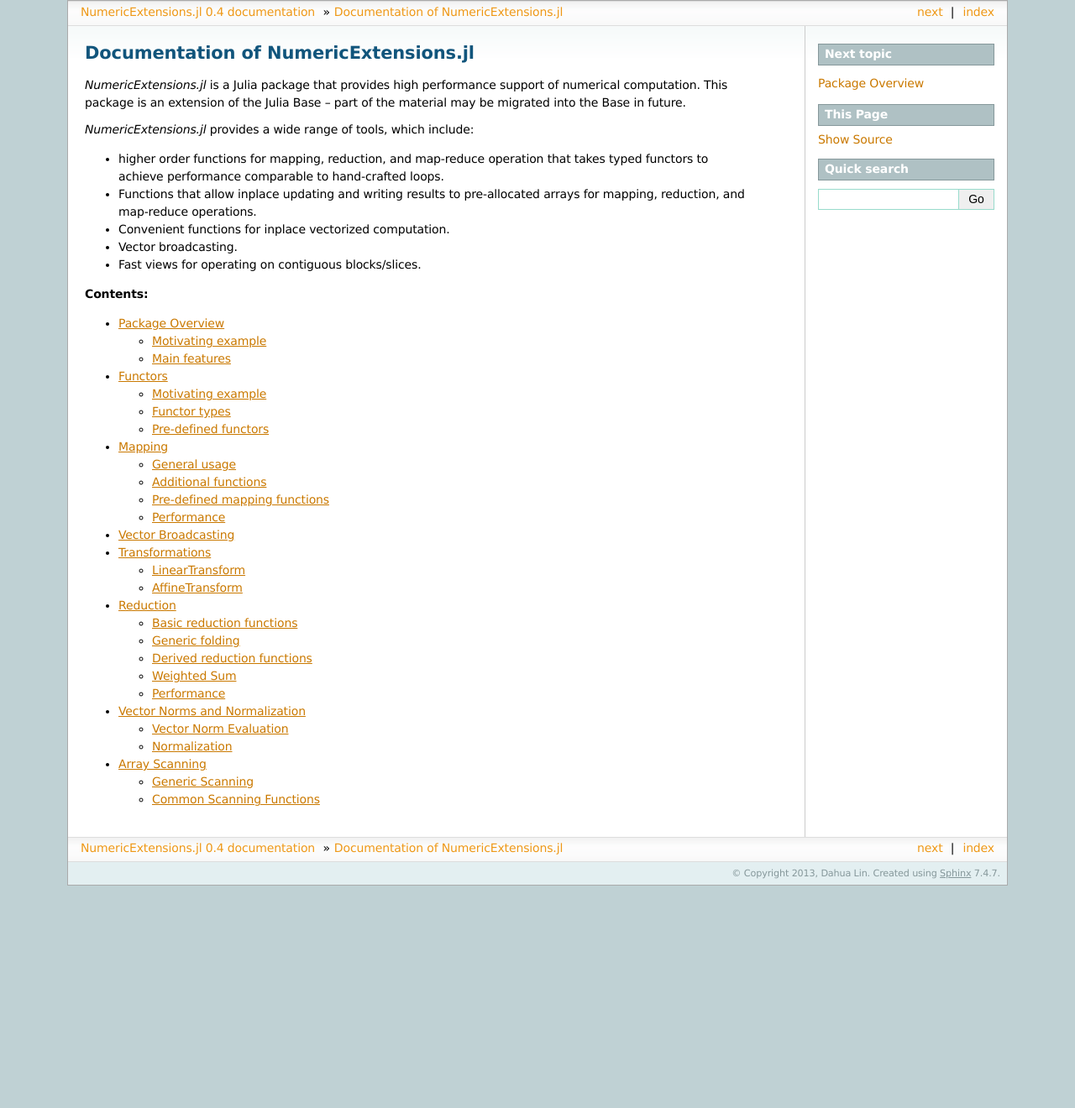
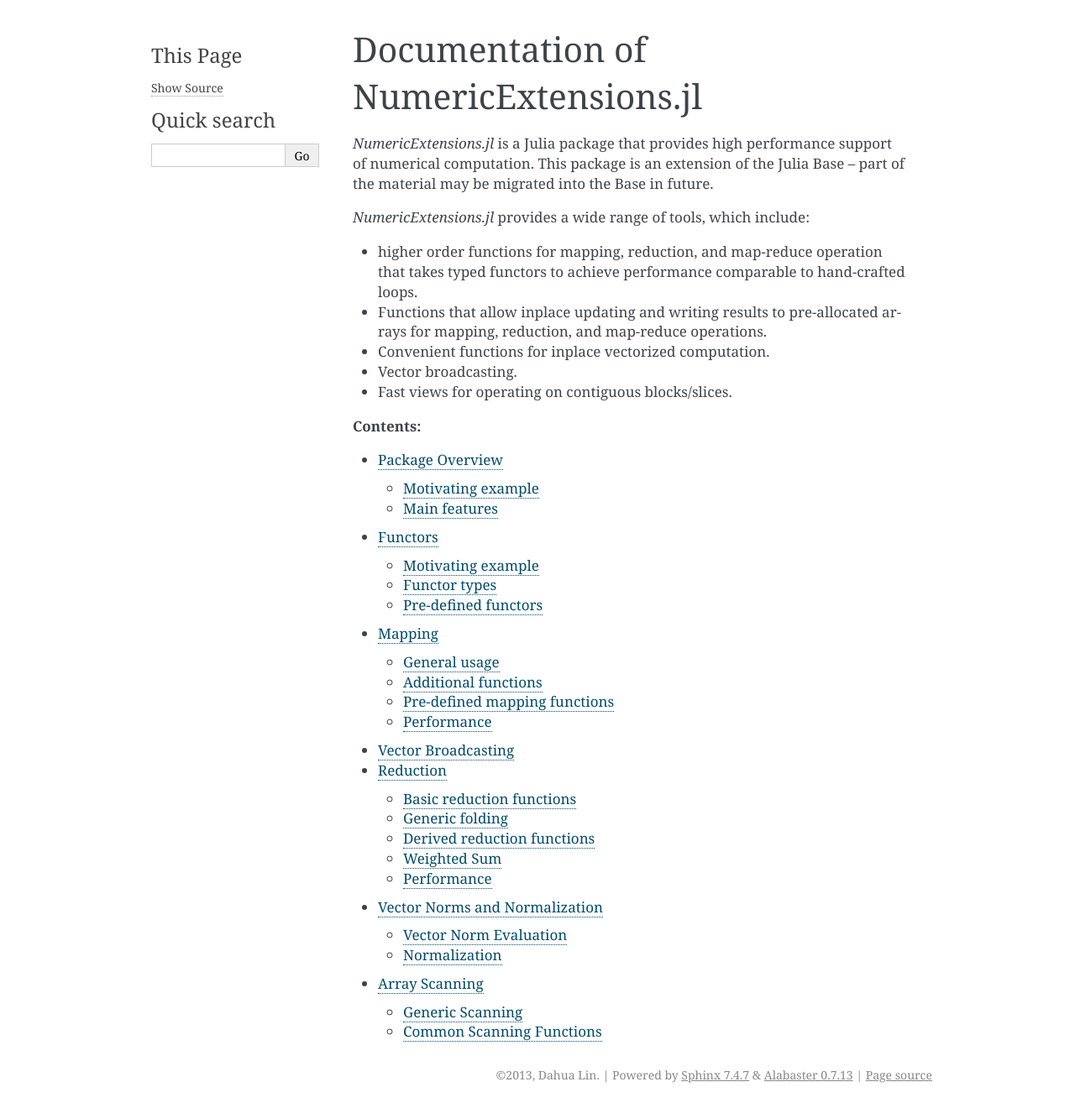
Before and after one commit to lindahua/NumericExtensions.jl, a Sphinx documentation site: the page built from doc/source/index.rst, in a window 1280 px wide. Shown: the whole page at 84% size. Built offline with Sphinx 7.4.7, drawn with Linux system fonts in a browser that asks for light colours; formulas are drawn with MathJax 3; before the commit the page ends 1055 px from its top, so only the background shows below that.

Commit message:
update documentation

```diff
--- a/doc/source/conf.py
+++ b/doc/source/conf.py
@@ -48,9 +48,9 @@
 # built documents.
 #
 # The short X.Y version.
-version = '0.4'
+version = '0.5'
 # The full version, including alpha/beta/rc tags.
-release = '0.4'
+release = '0.5'
 
 # The language for content autogenerated by Sphinx. Refer to documentation
 # for a list of supported languages.
@@ -91,7 +91,7 @@
 
 # The theme to use for HTML and HTML Help pages.  See the documentation for
 # a list of builtin themes.
-html_theme = 'sphinxdoc'
+# html_theme = 'sphinxdoc'
 
 # Theme options are theme-specific and customize the look and feel of a theme
 # further.  For a list of options available for each theme, see the
--- a/doc/source/index.rst
+++ b/doc/source/index.rst
@@ -24,7 +24,6 @@
     functors.rst
     map.rst
     vbroadcast.rst
-    transforms.rst
     reduction.rst
     norms.rst
     scan.rst
```
Also changed, not shown: doc/source/transforms.rst (deleted, +0 -56 lines).
